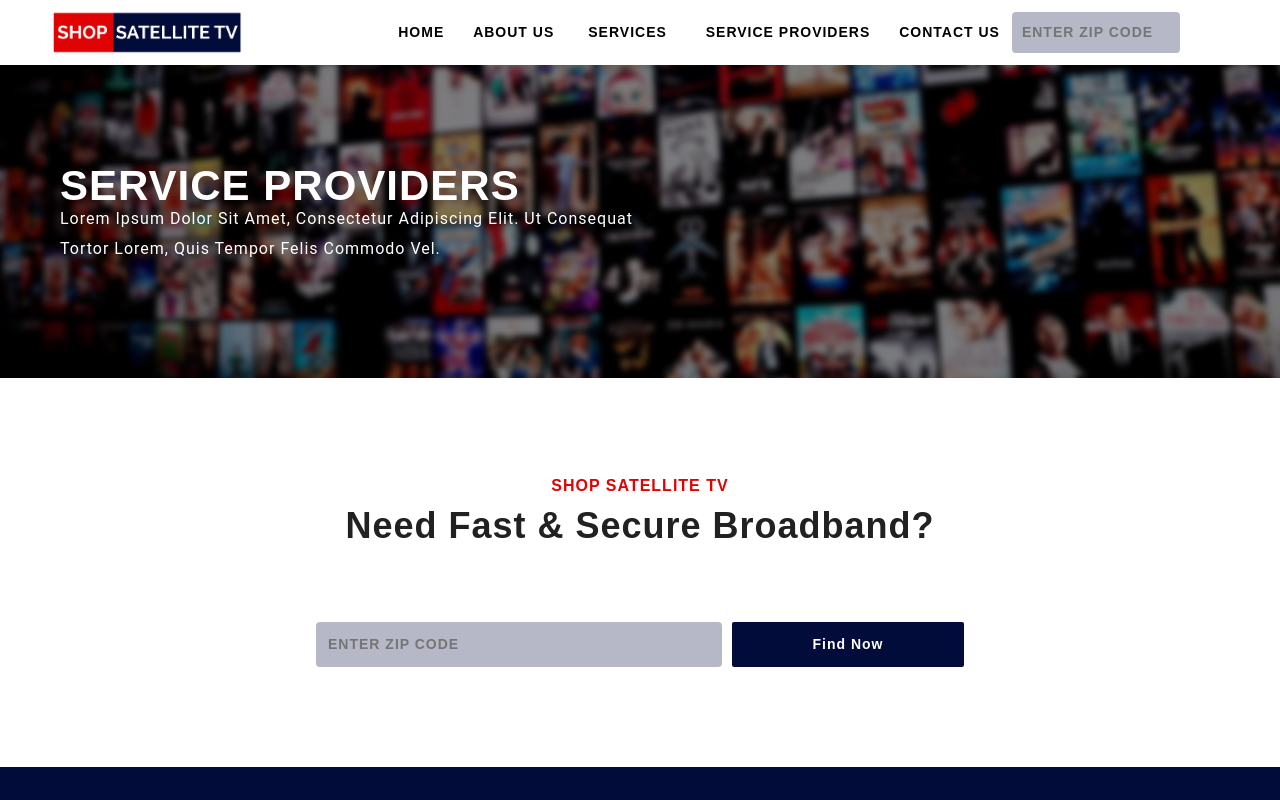
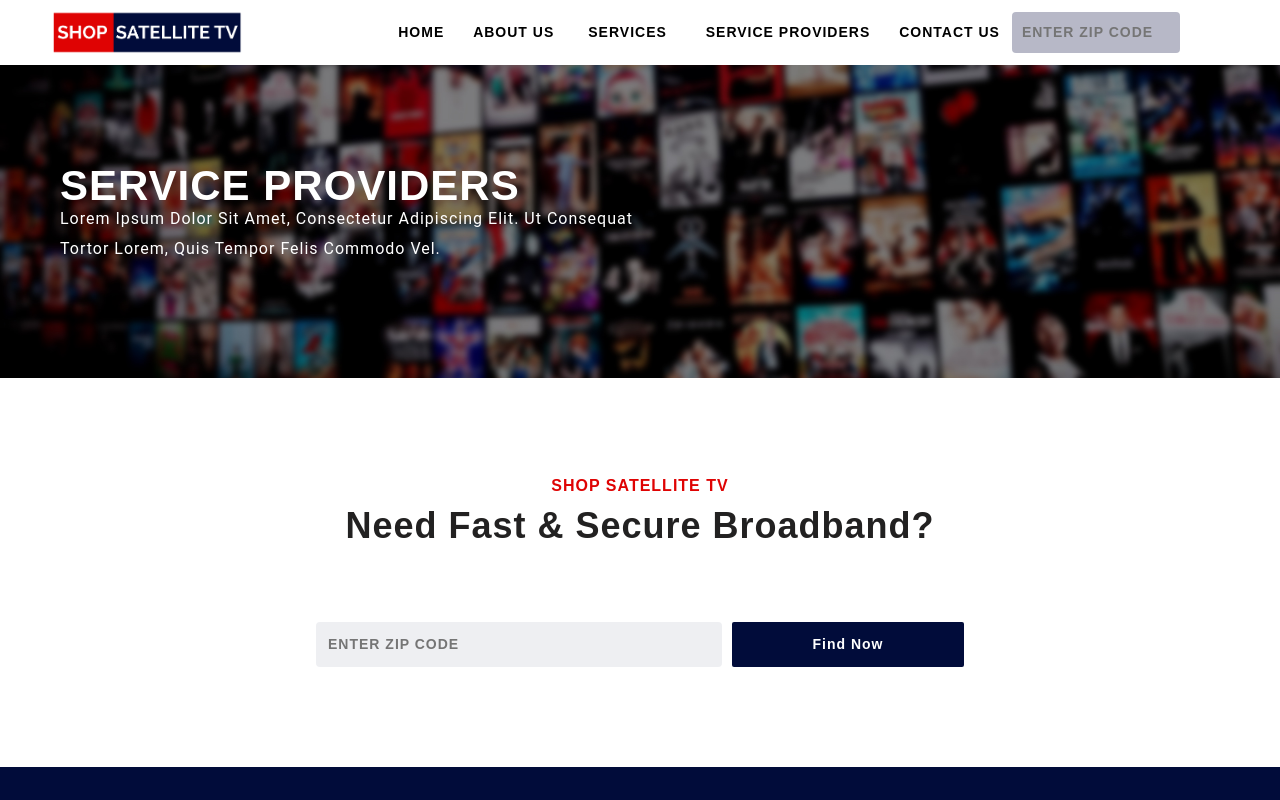
Before and after one commit to Sherdil07/CableTv, a React (Create React App) app: page /serviceproviders in a window 1280 px wide. Shown: the top 800 px of the page. Built offline with nearby package versions, Linux system fonts and the light colour scheme.

Commit message:
designing

```diff
--- a/src/styles/HeroSection.css
+++ b/src/styles/HeroSection.css
@@ -17,7 +17,7 @@
   text-align: center;
 }
 input.searchBar {
-  background-color: #9697adad;
+  background-color: #e6e7ecad;
   border-width: 0;
   padding: 12px;
   margin-right: 10px;
--- a/src/styles/ProvidersTab.css
+++ b/src/styles/ProvidersTab.css
@@ -24,3 +24,6 @@
   text-transform: capitalize;
   text-align: center;
 }
+/* .CheckProviders .searchBar {
+  width: 70%;
+} */
```
